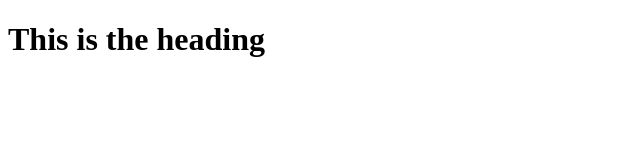
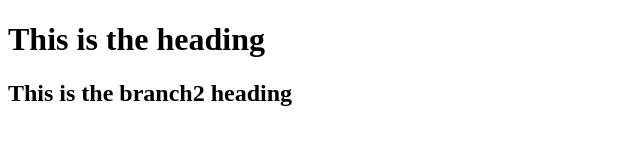
Before and after one commit to saranshbagaria/Fynd, a plain HTML site: page start.html in a window 1280 px wide. Shown: the whole page, without its empty margins (0-640 px from the left). Drawn offline with Linux system fonts and the light colour scheme.

Commit message:
branch2 commit 3

```diff
--- a/start.html
+++ b/start.html
@@ -8,5 +8,6 @@
 </head>
 <body>
     <h1>This is the heading</h1>
+    <h2>This is the branch2 heading </h2>
 </body>
 </html>
```
